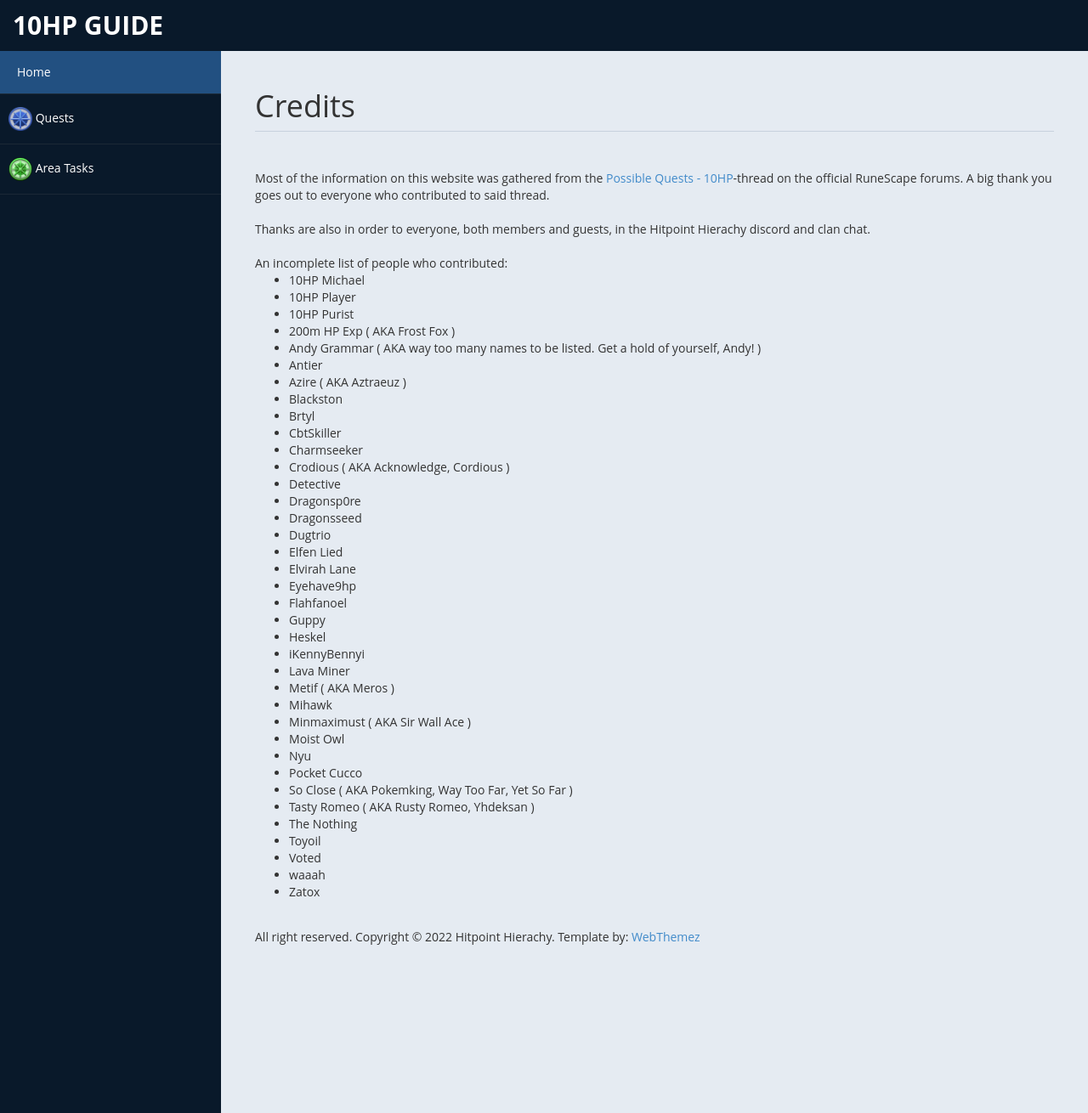
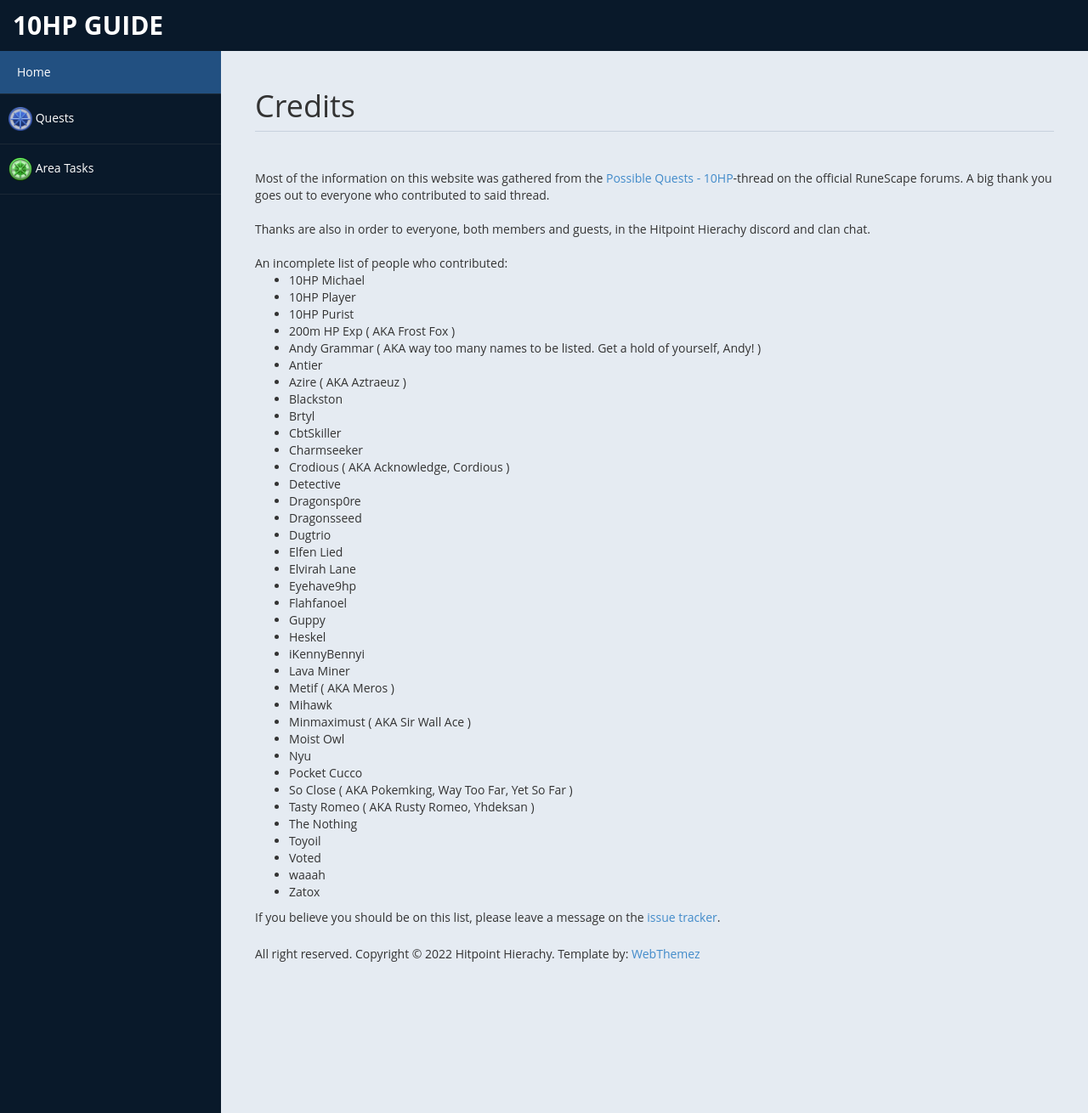
Before and after one commit to TastyRomeo/10HP-Guide, a Jekyll site: the page built from credits.html, in a window 1280 px wide. Shown: the whole page at 85% size. Built offline with Jekyll 4.4.1, drawn with Linux system fonts in a browser that asks for light colours; nearby versions of some CDN libraries.

Commit message:
Update credits.html

```diff
--- a/credits.html
+++ b/credits.html
@@ -19,3 +19,5 @@ An incomplete list of people who contributed:
     </li>
   {% endfor %}
 </ul>
+
+If you believe you should be on this list, please leave a message on the <a href="https://github.com/TastyRomeo/10HP-Guide/issues" target="_blank">issue tracker</a>.
```
